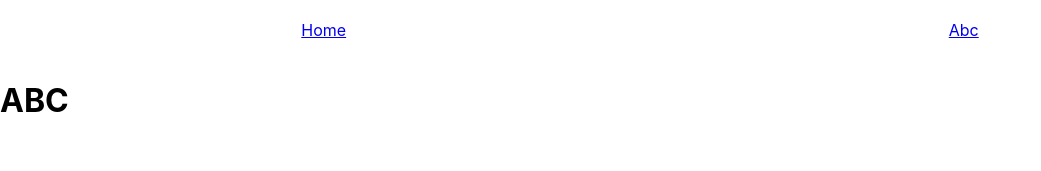
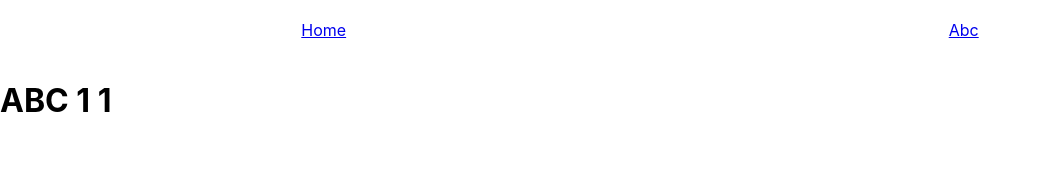
Before and after one commit to luizomf/curso-reactjs-nextjs-project-2, a React (Create React App) app: page /abc/1/1 in a window 1280 px wide. Shown: the top 171 px of the page, without its empty margins (0-1041 px from the left). Built offline with nearby package versions, Linux system fonts and the light colour scheme.

Commit message:
Parâmetros de rota e useParam

```diff
--- a/src/index.jsx
+++ b/src/index.jsx
@@ -11,7 +11,7 @@
     <BrowserRouter>
       <Menu />
       <Switch>
-        <Route path="/abc" component={Abc} />
+        <Route path="/abc/:slug?/:id?" component={Abc} />
         <Route path="/" component={App} />
       </Switch>
     </BrowserRouter>
--- a/src/templates/Abc/index.jsx
+++ b/src/templates/Abc/index.jsx
@@ -1,7 +1,13 @@
+import { useParams } from 'react-router-dom';
+
 export const Abc = () => {
+  const { slug, id } = useParams();
+
   return (
     <div>
-      <h1>ABC</h1>
+      <h1>
+        ABC {slug} {id}
+      </h1>
     </div>
   );
 };
```
